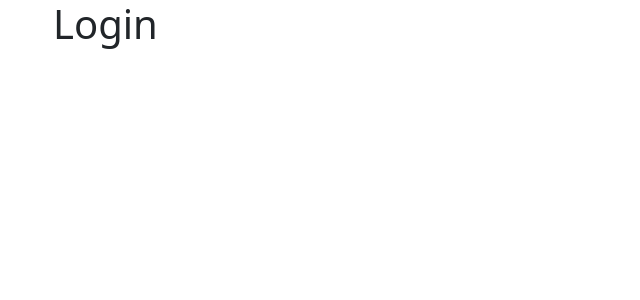
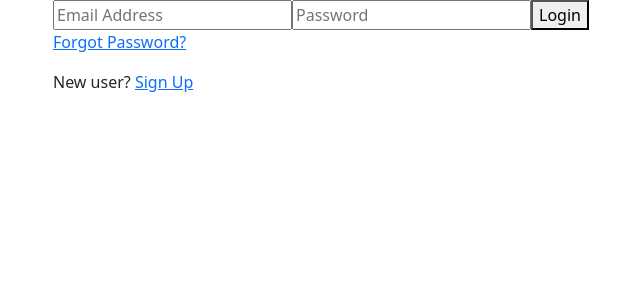
Before and after one commit to HuyVoDN/OptiFuelForecast, a React (Vite) app in the folder front-end/: page /login in a window 1280 px wide. Shown: the top 300 px of the page, without its empty margins (29-669 px from the left). Built offline with nearby package versions, Linux system fonts and the light colour scheme.

Commit message:
added base level of login page

```diff
--- a/front-end/index.html
+++ b/front-end/index.html
@@ -3,7 +3,7 @@
   <head>
     <meta charset="UTF-8" />
     <meta name="viewport" content="width=device-width, initial-scale=1.0" />
-    <title>OptiFuelPredict</title>
+    <title>OptiFuelForecast</title>
   </head>
   <body>
     <div id="root"></div>
--- a/front-end/src/pages/auth/Login.jsx
+++ b/front-end/src/pages/auth/Login.jsx
@@ -1,10 +1,48 @@
-import React from "react";
+import React, {useState} from "react";
+import './Login.scss';
+const Login = () => {
+    const [email, setEmail] = useState('');
+  const [password, setPassword] = useState('');
 
-const Login = () => {
-    return (
-        <div>
-            <h1>Login</h1>
-        </div>
-    );
+  const handleLogin = (e) => {
+    e.preventDefault();
+    console.log('Email:', email);
+    console.log('Password:', password);
+    // login logic here (e.g., API call, authentication)
+  };
+
+  return (
+    <div className="login-container">
+      {/* <h1>OptiFuelForecast</h1>
+      <p>Your Optimal Fuel Cost Predictor</p>
+            Create a header component and import it here instead of doing this
+
+      */
+
+      }
+
+      <form onSubmit={handleLogin}>
+        <input
+          type="email"
+          placeholder="Email Address"
+          value={email}
+          onChange={(e) => setEmail(e.target.value)}
+          required
+        />
+        <input
+          type="password"
+          placeholder="Password"
+          value={password}
+          onChange={(e) => setPassword(e.target.value)}
+          required
+        />
+        <button type="submit">Login</button>
+      </form>
+      <p className="forgot-password">
+        <a href="/forgot-password">Forgot Password?</a>
+      </p>
+      <p>New user? <a href="/signup">Sign Up</a></p>
+    </div>
+  );
 }
 export default Login
```
Also changed, not shown: front-end/src/pages/auth/Login.scss (added), front-end/src/pages/auth/Register.scss (added), 1 other file (tests, documents, lock files or other folders).
